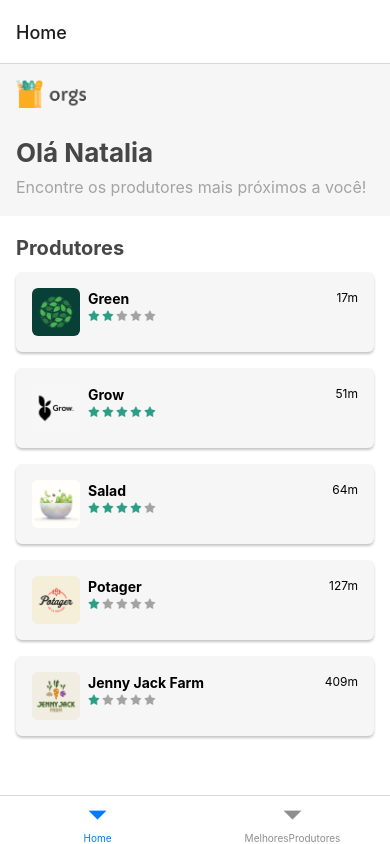
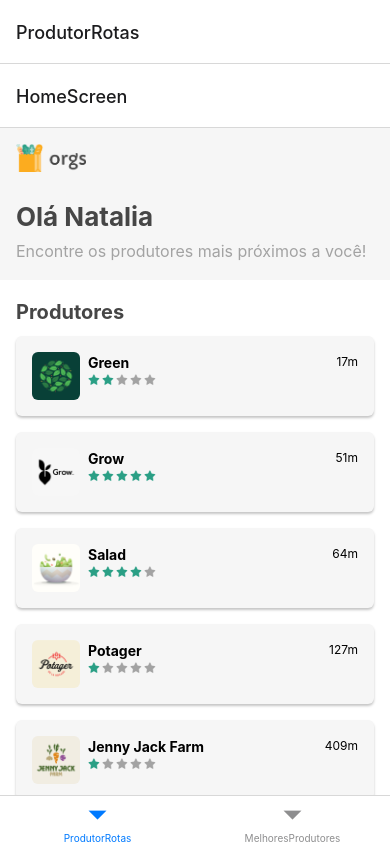
Before and after one commit to luizcarvalho/orgs2, a React Native app: screen /ProdutorRotas in a window 390 px wide. Built offline with nearby package versions, Linux system fonts and the light colour scheme.

Commit message:
implement navigation to Home and melhoresProdutores aula 03-03

```diff
--- a/package.json
+++ b/package.json
@@ -11,6 +11,7 @@
   "dependencies": {
     "@react-navigation/bottom-tabs": "^6.4.1",
     "@react-navigation/native": "^6.0.14",
+    "@react-navigation/native-stack": "^6.9.2",
     "expo": "~47.0.6",
     "expo-status-bar": "~1.4.2",
     "react": "18.1.0",
--- a/src/rotas/AppRotas.jsx
+++ b/src/rotas/AppRotas.jsx
@@ -1,8 +1,8 @@
 import React from 'react';
 
 import { NavigationContainer } from '@react-navigation/native';
-import Home from '../../src/telas/Home';
-import MelhoresProdutores from '../../src/telas/MelhoresProdutores';
+import ProdutorRotas from './ProdutorRotas';
+import MelhoresProdutoresRotas from './MelhoresProdutoresRotas';
 import { createBottomTabNavigator } from '@react-navigation/bottom-tabs';
 
 
@@ -12,8 +12,8 @@ function AppRotas() {
   return (
     <NavigationContainer>
     <Tab.Navigator>
-      <Tab.Screen name="Home" component={Home} />
-      <Tab.Screen name="MelhoresProdutores" component={MelhoresProdutores} />
+      <Tab.Screen name="ProdutorRotas" component={ProdutorRotas} />
+      <Tab.Screen name="MelhoresProdutores" component={MelhoresProdutoresRotas} />
     </Tab.Navigator>
 
     </NavigationContainer>
--- /dev/null
+++ b/src/rotas/MelhoresProdutoresRotas.jsx
@@ -0,0 +1,11 @@
+import React from 'react';
+import ProdutorRotas from './ProdutorRotas';
+import MelhoresProdutores from '../telas/MelhoresProdutores';
+
+function MelhoresProdutoresRotas(props) {
+  return (
+    <ProdutorRotas ComponentePrincipal={MelhoresProdutores} />
+  );
+}
+
+export default MelhoresProdutoresRotas;
--- /dev/null
+++ b/src/rotas/ProdutorRotas.jsx
@@ -0,0 +1,21 @@
+import React from 'react';
+
+
+import Produtor from '../../src/telas/Produtor';
+import Home from '../../src/telas/Home';
+import { createNativeStackNavigator } from '@react-navigation/native-stack';
+
+
+const Stack = createNativeStackNavigator();
+
+function ProdutorRotas({ComponentePrincipal = Home}) {
+  return (
+    <Stack.Navigator>
+      <Stack.Screen name="HomeScreen" component={ComponentePrincipal} />
+      <Stack.Screen name="Produtor" component={Produtor} />
+    </Stack.Navigator>
+
+  );
+}
+
+export default ProdutorRotas;
--- /dev/null
+++ b/src/telas/Produtor/index.jsx
@@ -0,0 +1,10 @@
+import React from 'react';
+import { Text } from 'react-native';
+
+function Produtor() {
+  return (
+    <Text>Produtores</Text>
+  );
+}
+
+export default Produtor;
--- a/src/telas/Produtores/index.js
+++ b/src/telas/Produtores/index.jsx
@@ -5,9 +5,12 @@ import Produtor from './componentes/Produtor';
 import Topo from './componentes/Topo';
 import useProdutores from '../../hooks/useProdutores';
 import useTextos from '../../hooks/useTextos';
+import { useNavigation } from '@react-navigation/native';
+
 
 export default function Produtores({ melhoresProdutores }) {
   const lista = useProdutores(melhoresProdutores);
+  const navigation = useNavigation();
   const { tituloProdutores } = useTextos();
 
   const TopoLista = () => {
@@ -20,7 +23,11 @@ export default function Produtores({ melhoresProdutores }) {
   return <FlatList
     data={lista}
     renderItem={
-      ({ item }) => <Produtor {...item} aoPressionar={() => {}} />
+      ({ item }) => <Produtor
+        {...item} aoPressionar={() => {
+          navigation.navigate('Produtor')
+        }}
+      />
     }
     keyExtractor={({ nome }) => nome}
     ListHeaderComponent={TopoLista}
```
Also changed, not shown: 1 other file (tests, documents, lock files or other folders).
